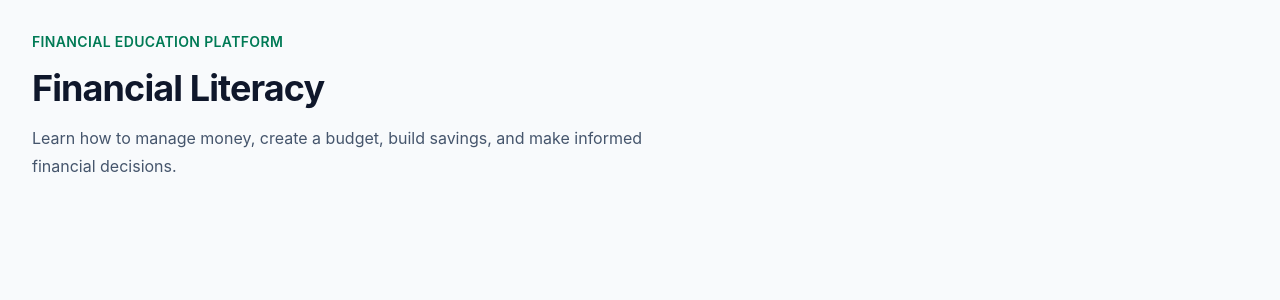
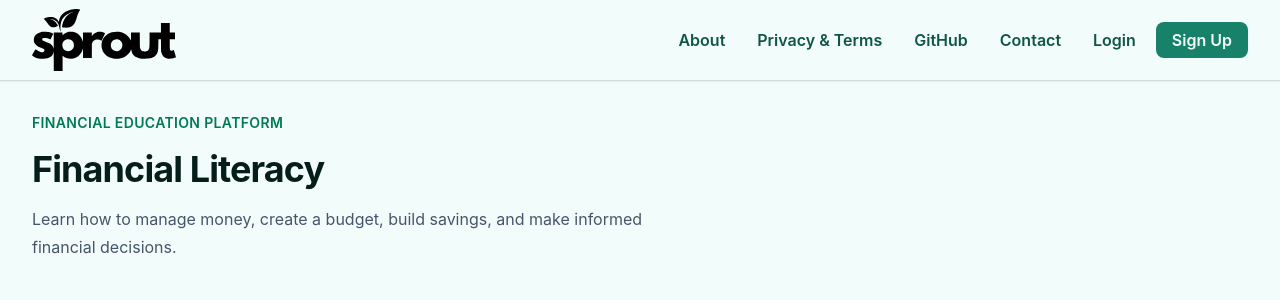
Before and after one commit to Code-the-Dream-School/summer-26-js-practicum-team2, a React (Vite) app in the folder frontend/: page / in a window 1280 px wide. Shown: the top 300 px of the page. Built offline with nearby package versions, Linux system fonts and the light colour scheme.

Commit message:
Render NavBar inside of MainLayout

```diff
--- a/frontend/src/components/layout/MainLayout.jsx
+++ b/frontend/src/components/layout/MainLayout.jsx
@@ -1,8 +1,10 @@
 import { Outlet } from 'react-router'
+import NavBar from '../ui/NavBar.jsx'
 
 function MainLayout() {
   return (
-    <div className="min-h-screen bg-slate-50 text-slate-900">
+    <div className="min-h-screen bg-surface-app text-foreground">
+      <NavBar />
       <main className="mx-auto w-full max-w-7xl px-4 py-8 sm:px-6 lg:px-8">
         <Outlet />
       </main>
```
